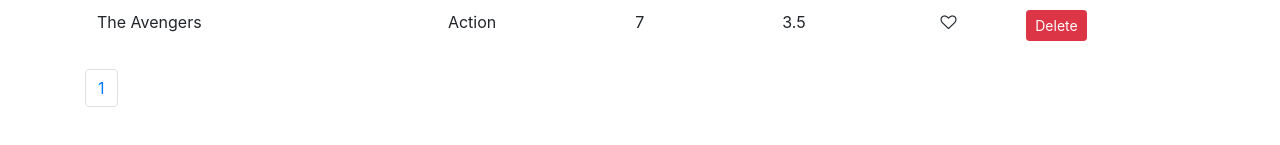
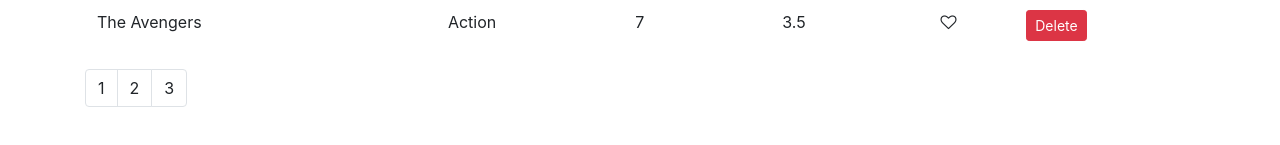
Before and after one commit to hellowhirl/my-bootcamp-learning, a React (Create React App) app in the folder vidly/: page / in a window 1280 px wide. Shown: the part 597-742 px from the top of the page. Built offline with nearby package versions, Linux system fonts and the light colour scheme.

Commit message:
React - pagination using lodash

```diff
--- a/vidly/package.json
+++ b/vidly/package.json
@@ -5,6 +5,7 @@
   "dependencies": {
     "bootstrap": "^4.1.1",
     "font-awesome": "^4.7.0",
+    "lodash": "^4.17.10",
     "react": "^16.12.0",
     "react-dom": "^16.12.0",
     "react-scripts": "3.2.0"
--- a/vidly/src/components/common/pagination.jsx
+++ b/vidly/src/components/common/pagination.jsx
@@ -1,18 +1,20 @@
 import React from "react";
+import _ from "lodash"; // "_" is common convention because lodash is optimized version of library called "underscore"
 
 const Pagination = props => {
   console.log(props.itemsCount);
-  let totalPages = Math.ceil(props.itemsCount / props.pageSize);
-  console.log(totalPages);
+  const totalPages = Math.ceil(props.itemsCount / props.pageSize);
+  if (totalPages === 1) return null; // edge case
+  const pages = _.range(1, totalPages + 1); // add 1 to make sure last page is also included
 
   return (
-    <nav aria-label="Page navigation example">
+    <nav>
       <ul className="pagination">
-        <li className="page-item">
-          <a className="page-link" href="#">
-            1
-          </a>
-        </li>
+        {pages.map(page => (
+          <li key={page} className="page-item">
+            <a className="page-link">{page}</a>
+          </li>
+        ))}
       </ul>
     </nav>
   );
```
Also changed, not shown: 1 other file (tests, documents, lock files or other folders).
